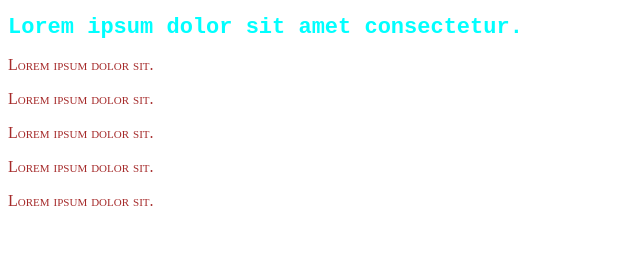
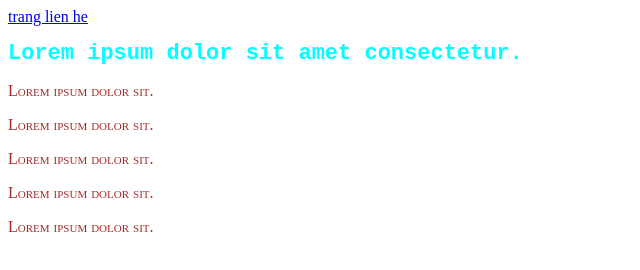
Before and after one commit to VuManhKy/html_css_project1, a plain HTML site: page index.html in a window 1280 px wide. Shown: the whole page, without its empty margins (0-640 px from the left). Drawn offline with Linux system fonts and the light colour scheme.

Commit message:
first commit

```diff
--- a/index.html
+++ b/index.html
@@ -7,6 +7,7 @@
     <title>Document</title>
   </head>
   <body>
+    <a href="./lienhe.html">trang lien he</a>
     <h1>Lorem ipsum dolor sit amet consectetur.</h1>
     <p>Lorem ipsum dolor sit.</p>
     <p>Lorem ipsum dolor sit.</p>
```
